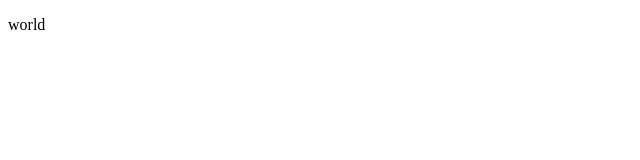
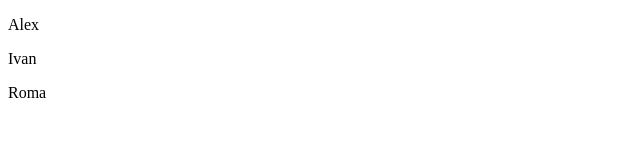
Before and after one commit to YaroslavOkrema/React, a React (Create React App) app in the folder 5.01/: page / in a window 1280 px wide. Shown: the top 160 px of the page, without its empty margins (0-640 px from the left). Built offline with nearby package versions, Linux system fonts and the light colour scheme.

Commit message:
feat: key

```diff
--- a/5.01/src/App.jsx
+++ b/5.01/src/App.jsx
@@ -1,68 +1,19 @@
 import React from "react";
 
+const USERS = [
+    { name: 'Alex'},
+    { name: 'Ivan' },
+    { name: 'Roma' },
+];
+
 const App = () => {
-    const array = [
-        {hello: 'hello'},
-        {world: 'world'}
-    ];
-
-    const arrayReactElements = [];
-
-    for (let i = 0; i < array.length; i++) {
-        const obj = array[i];
-
-        arrayReactElements.push(
-            <div>{obj.hello}</div>
-        )
-    }
-
-    console.log(array);
-    console.log(arrayReactElements);
-
     return (
         <div>
-            {array.map((obj) => {
-                return (
-                  <p>{obj.world}</p>
-                );
-            })}
+            {USERS.map((user, index) => (
+                <p key={user.name}>{user.name}</p>
+            ))}
         </div>
     );
-
-
-
-
-
-
-
-
-
-
-
-
-
-
-   /* const name = 'Alex';
-    const age = 15;
-
-    let attr = 'hello';
-
-    if (age === 18) {
-        attr = 'good';
-    } else {
-        attr = 'bad';
-    }
-
-    function test() {
-        if (age === 18) {
-            return (
-              <div>1</div>
-            );
-        } else {
-            return (
-                <div>2</div>
-            );
-        }*/
 }
 
 export default App;
```
